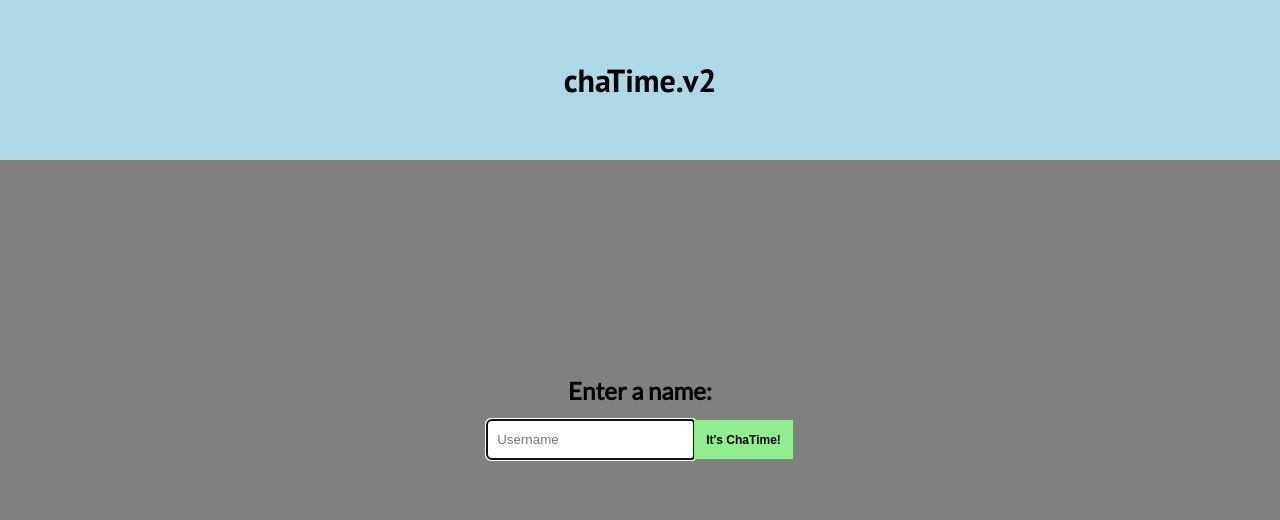
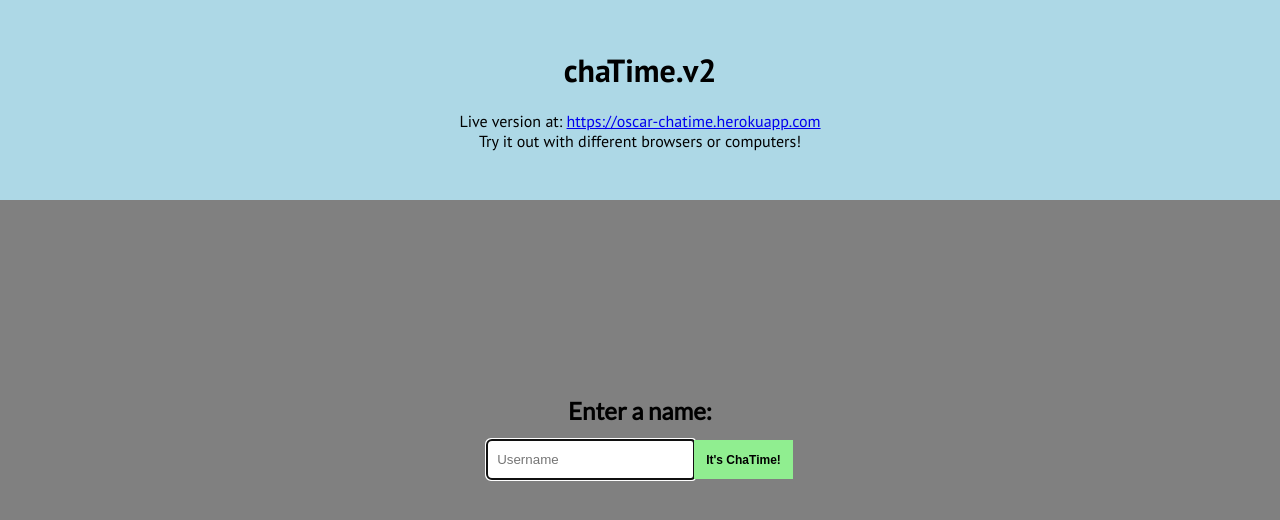
Before and after one commit to au25/chatime, a website: page public/index.html in a window 1280 px wide. Drawn offline with nearby package versions, Linux system fonts and the light colour scheme; no server answers.

Commit message:
added v2 comments

```diff
--- a/public/index.html
+++ b/public/index.html
@@ -15,6 +15,9 @@
         <header>
             <div class="header-info">
                 <h1> chaTime.v2</h1>
+                <br>
+                <p> Live version at: <a href="https://oscar-chatime.herokuapp.com">https://oscar-chatime.herokuapp.com</a></p>
+                <p> Try it out with different browsers or computers!</p>
             </div>
         </header>
 
--- a/scss/app.scss
+++ b/scss/app.scss
@@ -25,14 +25,14 @@ body{
             flex-direction: column;
             align-items: center;
             justify-content: center;
-            height: 20vh;
+            height: 25vh;
         }
     }
 
     #main-container {
         font-family: 'Lato', sans-serif;
         background-color: gray;
-        height: 80vh;
+        height: 75vh;
         display: flex;
         flex-direction: column;
         align-items: center;
```
Also changed, not shown: public/app.css.
